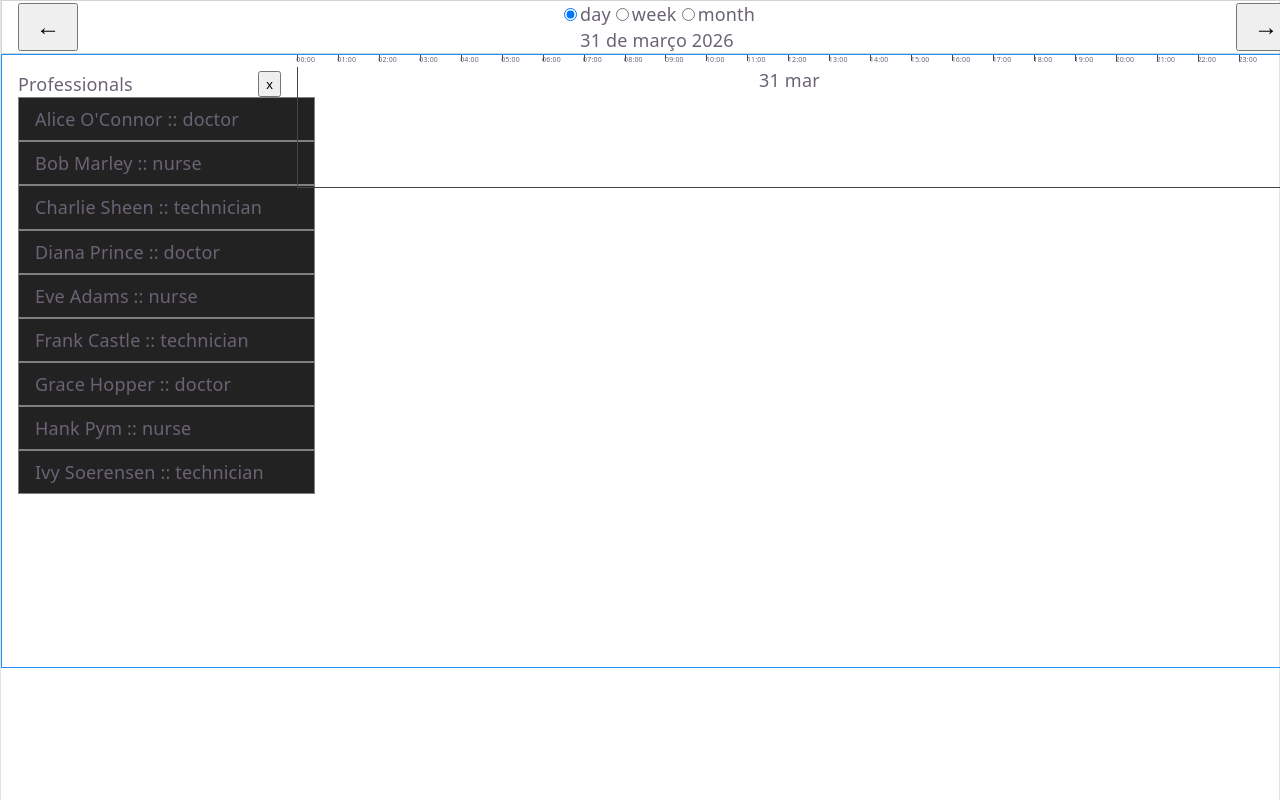
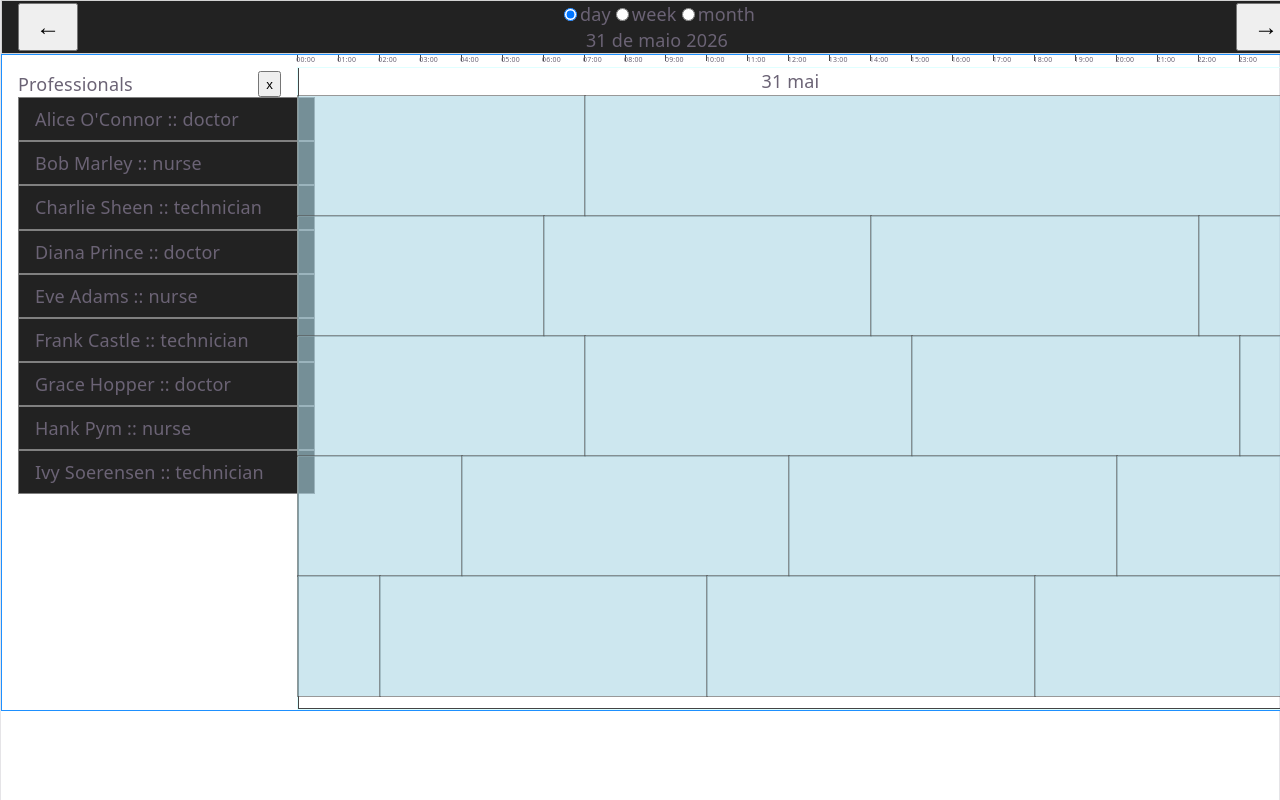
Before and after one commit to mrChernicharo/dnd-test, a React (Vite) app: page / in a window 1280 px wide. Shown: the top 800 px of the page. Built offline with nearby package versions, Linux system fonts and the light colour scheme.

Commit message:
nice nice calendar + shift slots

```diff
--- a/src/Shifts3.css
+++ b/src/Shifts3.css
@@ -14,6 +14,9 @@
   }
 
   header {
+    position: sticky;
+    top: 0;
+    background-color: #222;
     border: 1px solid lightgray;
     display: flex;
     width: 100%;
@@ -21,6 +24,7 @@
     justify-content: space-between;
     padding: 0px 16px;
     height: var(--header-height);
+    z-index: 1000;
 
     button {
       padding: 8px 16px;
@@ -86,11 +90,27 @@
     flex-direction: column; */
   }
 
+  .slots-wrapper {
+    position: relative;
+    width: 100%;
+    height: 100%;
+  }
+
+  .slot {
+    position: absolute;
+    background-color: lightblue;
+    border: 1px solid #555;
+    opacity: 0.6;
+
+    &:hover {
+      background-color: deepskyblue;
+    }
+  }
+
   .day-boxes-container {
-    /* border: 1px solid lightcyan; */
+    border: 1px solid lightcyan;
     width: 100%;
-    /* padding: 16px; */
-    min-height: 600px;
+    min-height: 100%;
     display: flex;
     flex-direction: column;
 
--- a/src/Shifts3.tsx
+++ b/src/Shifts3.tsx
@@ -1,78 +1,28 @@
-import { add, endOfDay, endOfMonth, endOfWeek, isAfter, isBefore, isEqual, startOfMonth, startOfWeek } from "date-fns";
+import { add, endOfDay, endOfMonth, endOfWeek, startOfMonth, startOfWeek } from "date-fns";
 import { useEffect, useState, type ChangeEvent } from "react";
 import { useContainerWidth } from "react-grid-layout";
 import {
   buildDayBoxesArray,
+  buildSlotsBand,
   buildTimeRuler,
   getPxPerHour,
-  idMaker,
+  getPxPerMinute,
+  getSlotHeight,
+  getSlotPosition,
   localeFormat,
   professionals,
   shiftBlueprints,
+  topMargin,
   weekStartsOn,
-  type ShiftBlueprint,
-  type Slot,
   type ViewMode,
 } from "./shift.constants";
 import "./Shifts3.css";
-
-function buildSlotsRow(
-  shift: ShiftBlueprint,
-  calendarStartDate: Date,
-  calendarEndDate: Date,
-  dayBoxCount: number,
-): Slot[] {
-  // const { profession, startDate, workHours } = shBp;
-
-  const rows = dayBoxCount / 7;
-
-  const firstSlotStart = isBefore(shift.startDate, calendarStartDate)
-    ? calendarStartDate
-    : isBefore(shift.startDate, calendarEndDate)
-      ? shift.startDate
-      : null;
-
-  const lastSlotEnd = isBefore(shift.startDate, calendarEndDate) ? calendarEndDate : null;
-
-  //   console.log({ firstSlotStart, lastSlotEnd, rows });
-
-  if (!firstSlotStart || !lastSlotEnd) return [];
-
-  const firstSlotEnd = add(firstSlotStart, { hours: shift.workHours });
-
-  const slots: Slot[] = [];
-
-  let slotStart = firstSlotStart;
-  let slotEnd = firstSlotEnd;
-
-  while (isBefore(slotStart, calendarEndDate)) {
-    if (!isEqual(slotStart, slotEnd)) {
-      slots.push({
-        id: idMaker(),
-        color: shift.color,
-        start: slotStart,
-        end: slotEnd,
-        // x
-        // y
-        // width
-      });
-    }
-
-    slotStart = slotEnd;
-    slotEnd = add(slotStart, { hours: shift.workHours });
-    // if (isAfter(slotEnd, lastSlotEnd)) {
-    //   slotEnd = lastSlotEnd;
-    // }
-  }
-
-  return slots;
-}
 
 export function Shifts3() {
   const { containerRef, width: containerWidth } = useContainerWidth();
   //   const isSmallScreen = containerWidth <= 768;
 
-  const [globalDate, setGlobalDate] = useState(new Date(2026, 2, 31));
+  const [globalDate, setGlobalDate] = useState(new Date(2026, 4, 31));
   const [viewMode, setViewMode] = useState<ViewMode>((localStorage.getItem("viewMode") as ViewMode) || "day");
   const [sidebarOpen, setSidebarOpen] = useState(true);
   const dayColumns = viewMode === "day" ? 1 : 7;
@@ -82,13 +32,14 @@ export function Shifts3() {
   const endMonth = endOfMonth(globalDate);
   const startWeek = startOfWeek(globalDate, { weekStartsOn });
   const endWeek = endOfWeek(globalDate, { weekStartsOn });
-  const calendarStartDate = viewMode === "day" ? globalDate : viewMode === "week" ? startWeek : startMonth;
+  const calendarStartDate = viewMode === "day" ? globalDate : viewMode === "week" ? startWeek : startOfWeek(startMonth);
   const calendarEndDate =
     viewMode === "day"
       ? endOfDay(calendarStartDate)
       : viewMode === "week"
         ? endOfWeek(calendarStartDate)
-        : endOfWeek(endOfMonth(calendarStartDate));
+        : endOfWeek(endMonth);
+  const bandHeight = getSlotHeight(viewMode);
   const timeRuler = buildTimeRuler(calendarStartDate, pxPerHour, dayColumns);
 
   const opts = {
@@ -127,7 +78,39 @@ export function Shifts3() {
     setViewMode(selectedMode);
   }
 
-  console.log(buildSlotsRow(shiftBlueprints[2], calendarStartDate, calendarEndDate, dayBoxes.length));
+  // const slotsBand = buildSlotsBand(shiftBlueprints[3], calendarStartDate, calendarEndDate, viewMode);
+  // const slots = slotsBand.map((slot) => ({
+  //   ...slot,
+  //   ...getSlotPosition(
+  //     slot,
+  //     calendarStartDate,
+  //     calendarEndDate,
+  //     getPxPerMinute(containerWidth, dayColumns),
+  //     containerWidth,
+  //     42,
+  //     viewMode,
+  //   ),
+  // }));
+
+  const shifts = shiftBlueprints.map((shift, i) => ({
+    ...shift,
+    slots: buildSlotsBand(shift, calendarStartDate, calendarEndDate, viewMode).map((slot) => ({
+      ...slot,
+      ...getSlotPosition(
+        slot,
+        calendarStartDate,
+        calendarEndDate,
+        getPxPerMinute(containerWidth, dayColumns),
+        containerWidth,
+        bandHeight,
+        i,
+        shiftBlueprints.length,
+        viewMode,
+      ),
+    })),
+  }));
+
+  // console.log({ slots });
 
   return (
     <div className="shifts-3">
@@ -181,9 +164,13 @@ export function Shifts3() {
             ))}
           </div>
 
-          <div className={`day-boxes-container ${viewMode}`}>
+          <div className={`day-boxes-container ${viewMode}`} style={{}}>
             {dayBoxes.map((dayBox, i) => (
-              <div className={`day-box ${i % 7 === 0 ? "left-side" : ""}`} key={dayBox.id}>
+              <div
+                className={`day-box ${i % 7 === 0 ? "left-side" : ""}`}
+                key={dayBox.id}
+                style={{ height: bandHeight * shiftBlueprints.length + topMargin }}
+              >
                 {localeFormat(dayBox.date, "dd MMM")}
               </div>
             ))}
@@ -196,9 +183,23 @@ export function Shifts3() {
                 "--slots-container-width": `calc(100% - ${sidebarOpen ? `var(--sidebar-width-open)` : `var(--sidebar-width-closed)`})`,
               } as React.CSSProperties
             }
+          >
+            <div className="slots-wrapper" style={{ top: topMargin }}>
+              {shifts.map((shift) =>
+                shift.slots.map((slot) => (
+                  <div
+                    key={slot.id}
+                    className="slot"
+                    style={{ left: slot.x, top: slot.y, width: slot.width, height: bandHeight }}
+                    onMouseEnter={() => console.log(slot)}
                   ></div>
+                )),
+              )}
+            </div>
+          </div>
         </div>
 
+        {/*
           <div
             className="professionals-container mobile"
             style={{
@@ -217,6 +218,7 @@ export function Shifts3() {
                 </div>
               ))}
           </div>
+        */}
       </div>
     </div>
   );
--- a/src/shift.constants.ts
+++ b/src/shift.constants.ts
@@ -1,6 +1,18 @@
 import { ptBR } from "date-fns/locale/pt-BR";
 
-import { add, format } from "date-fns";
+import {
+  add,
+  differenceInHours,
+  differenceInMinutes,
+  differenceInWeeks,
+  endOfWeek,
+  format,
+  isAfter,
+  isBefore,
+  isSameWeek,
+  startOfDay,
+  startOfWeek,
+} from "date-fns";
 
 export type ViewMode = "month" | "week" | "day";
 
@@ -18,14 +30,13 @@ export type ShiftBlueprint = {
   workHours: number;
   restHours: number;
   startDate: Date;
-  color: string;
 };
 
 export type Slot = {
   id: string;
   start: Date;
   end: Date;
-  color: string;
+  isPartial?: boolean;
 };
 
 export type Tick = {
@@ -40,7 +51,12 @@ export type DayBox = {
 };
 
 export const weekStartsOn = 0; // 0 - sun, 1 - mon, 3 - tue, ...
-export const margin = 16;
+export const topMargin = 40;
+
+export const getSlotHeight = (viewMode: ViewMode) => {
+  if (viewMode === "month") return 40;
+  return 120;
+};
 
 // export const sidebarSize = {
 //   desktop: { open: 320, closed: 60 },
@@ -61,44 +77,39 @@ export const professionals: Professional[] = [
 
 export const shiftBlueprints: ShiftBlueprint[] = [
   {
-    id: "sh-12x36",
+    id: "sh-12x144",
     profession: "doctor",
-    workHours: 12,
+    workHours: 24,
     restHours: 36,
     startDate: new Date(new Date().setHours(7, 0, 0, 0)),
-    color: "steelblue",
   },
   {
     id: "sh-8x16",
     profession: "nurse",
     workHours: 8,
     restHours: 16,
-    startDate: new Date(new Date().setHours(7, 0, 0, 0)),
-    color: "seagreen",
+    startDate: new Date(new Date().setHours(6, 0, 0, 0)),
   },
   {
     id: "sh-8x16-b",
     profession: "nurse",
     workHours: 8,
-    restHours: 16,
+    restHours: 25,
     startDate: new Date(new Date().setHours(15, 0, 0, 0)),
-    color: "seagreen",
   },
   {
     id: "sh-8x16-c",
     profession: "nurse",
     workHours: 8,
     restHours: 16,
-    startDate: new Date(new Date().setHours(23, 0, 0, 0)),
-    color: "seagreen",
+    startDate: new Date(new Date().setHours(12, 0, 0, 0)),
   },
   {
     id: "sh-6x12",
     profession: "technician",
-    workHours: 6,
+    workHours: 8,
     restHours: 12,
-    startDate: new Date(new Date().setHours(7, 0, 0, 0)),
-    color: "slategray",
+    startDate: new Date(new Date().setHours(2, 0, 0, 0)),
   },
 ];
 
@@ -180,3 +191,122 @@ export function buildTimeRuler(startDate: Date, pxPerHour: number, days: number)
 
   return ticks;
 }
+
+export function buildSlotsBand(
+  shift: ShiftBlueprint,
+  calendarStartDate: Date,
+  calendarEndDate: Date,
+  viewMode: ViewMode,
+): Slot[] {
+  let slotStart = null;
+  let slotEnd = null;
+
+  if (isAfter(shift.startDate, calendarEndDate)) return [];
+
+  if (isAfter(shift.startDate, calendarStartDate) && isBefore(shift.startDate, calendarEndDate)) {
+    slotStart = shift.startDate;
+    slotEnd = add(shift.startDate, { hours: shift.workHours });
+  } else {
+    const shiftStartHour = shift.startDate.getHours();
+    let fShStart = shiftStartHour;
+    let fShEnd = shiftStartHour + shift.workHours;
+
+    while (fShEnd < 24) {
+      fShStart += shift.workHours;
+      fShEnd += shift.workHours;
+    }
+    // fShEnd %= 24;
+
+    const dayBeforeFirstCalendarDate = startOfDay(add(calendarStartDate, { days: -1 }));
+    slotStart = new Date(new Date(dayBeforeFirstCalendarDate).setHours(fShStart));
+    slotEnd = add(slotStart, { hours: shift.workHours });
+  }
+
+  const slots = [];
+
+  if (viewMode === "month") {
+    while (isBefore(slotStart, calendarEndDate)) {
+      if (isSameWeek(slotStart, slotEnd)) {
+        slots.push({
+          id: idMaker(),
+          start: slotStart,
+          end: slotEnd,
+          isPartial: false,
+        });
+      } else {
+        const id = idMaker();
+
+        slots.push({
+          id: `${id}-start`,
+          start: slotStart,
+          end: add(endOfWeek(slotStart), { seconds: 1 }),
+          isPartial: true,
+        });
+        slots.push({
+          id: `${id}-end`,
+          start: startOfWeek(slotEnd),
+          end: slotEnd,
+          isPartial: true,
+        });
+      }
+
+      slotStart = slotEnd;
+      slotEnd = add(slotEnd, { hours: shift.workHours });
+    }
+  } else {
+    while (isBefore(slotStart, calendarEndDate)) {
+      const isPartial = isBefore(slotStart, calendarStartDate) || isAfter(slotEnd, calendarEndDate);
+      const _id = idMaker();
+      const id = isPartial ? (isBefore(slotStart, calendarStartDate) ? `${_id}-start` : `${_id}-end`) : _id;
+
+      slots.push({
+        id,
+        start: slotStart,
+        end: slotEnd,
+        isPartial,
+      });
+
+      slotStart = slotEnd;
+      slotEnd = add(slotEnd, { hours: shift.workHours });
+    }
+  }
+
+  return slots;
+}
+
+export function getSlotPosition(
+  slot: Slot,
+  calendarStartDate: Date,
+  calendarEndDate: Date,
+  pxPerMinute: number,
+  containerWidth: number,
+  bandHeight: number,
+  bandIndex: number,
+  bandCount: number,
+  viewMode: ViewMode,
+) {
+  const slotStart = isBefore(slot.start, calendarStartDate) ? calendarStartDate : slot.start;
+  const minutesFromCalendarStart = differenceInMinutes(slotStart, calendarStartDate);
+  let x = minutesFromCalendarStart * pxPerMinute;
+
+  let y = bandHeight * bandIndex;
+  if (viewMode === "month") {
+    const boxHeight = bandCount * bandHeight;
+    const level = differenceInWeeks(slot.start, calendarStartDate);
+    x -= containerWidth * level;
+    y += level * boxHeight + level * topMargin;
+  }
+
+  let slotDurationInMinutes = differenceInHours(slot.end, slot.start) * 60;
+  // differenceInHours(slot.end, slot.start) * 60 + slot.end.getMinutes() - slot.start.getMinutes();
+
+  if (isBefore(slot.start, calendarStartDate)) {
+    slotDurationInMinutes -= differenceInHours(calendarStartDate, slot.start) * 60;
+  }
+  if (isAfter(slot.end, calendarEndDate)) {
+    slotDurationInMinutes -= differenceInHours(slot.end, calendarEndDate) * 60;
+  }
+  const width = slotDurationInMinutes * pxPerMinute;
+
+  return { x, y, width };
+}
```
Lines whose indentation alone changed are shown as unchanged.
